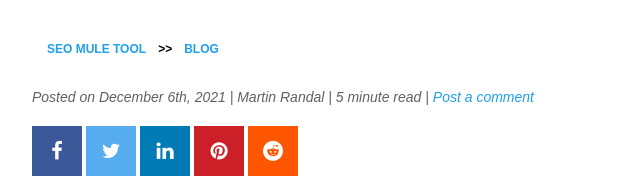
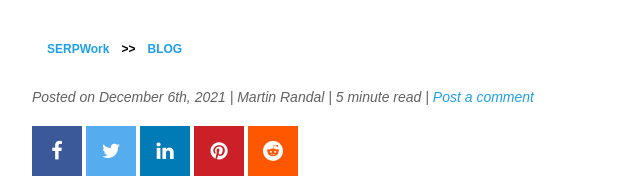
Before and after one commit to danbrincat/serpwork, a plain HTML site: page blog/seo-tool-for-free.html in a window 1280 px wide. Shown: the part 400-596 px from the top of the page, 168-808 px from the left. Drawn offline with Linux system fonts and the light colour scheme; a script that the page names is missing.

Commit message:
Update seo-tool-for-free.html

```diff
--- a/blog/seo-tool-for-free.html
+++ b/blog/seo-tool-for-free.html
@@ -92,7 +92,7 @@ function myFunction() {
   <!-- breadcrumbs (fixed) -->
   <div id="breadcrumbs">
     <ul>
-      <li><a href="/">SEO MULE TOOL</a></li>
+      <li><a href="/">SERPWork</a></li>
       <li>>></li>
       <li><a href="/blog">BLOG</a></li>
     </ul>
```
